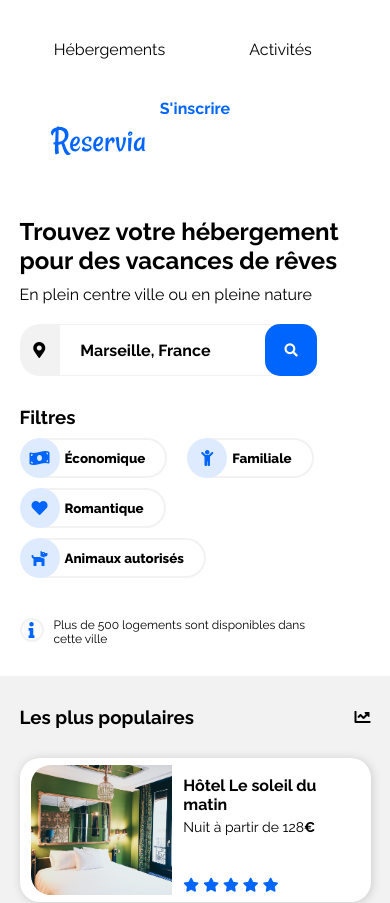
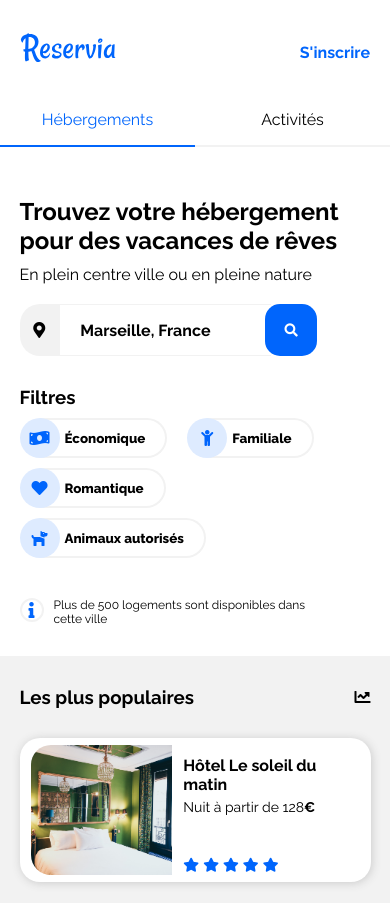
Before and after one commit to Nhutu/CedricArnaud_2_22122020, a plain HTML site: page index.html in a window 390 px wide. Shown: the top 903 px of the page. Drawn offline with Linux system fonts and the light colour scheme.

Commit message:
Fix menu responsive mobile

```diff
--- a/css/style.css
+++ b/css/style.css
@@ -7,9 +7,10 @@
 
 /** -- HEADER -- **/
 nav {
+    width: 91%;
     padding: 0;
     margin: 0;
-    display: flex;
+    display: inline-flex;
     flex-direction: row;
     justify-content: flex-end;
 }
@@ -20,15 +21,12 @@ nav {
     text-align: center;
 }
 
-#menu > .menu-item {
+.menu-item {
     display: inline-block;
     width: 167px;
     line-height: 100px;
     height: 50px;
-}
-
-.menu-item > a {
-    display: inline-block;
+    text-align: center;
     text-decoration: none;
     color: black;
 }
@@ -37,18 +35,25 @@ nav {
     border-top: 2px solid #0065FC;
 }
 
-.menu-item > a:hover {
+.menu-item:hover {
     color: #0065FC;
 }
 
-#sign-in > a {
+#sign-in {
     font-weight: 700;
     color: #0065FC;
 }
 
+#logo-container {
+    width: 90%;
+    margin: 0 auto;
+}
+
 #logo {
-    display: inline-block;
-    margin-left: 50px;
+    position: absolute;
+    display: block;
+    margin: 0 auto;
+    top: 50px;
 }
 
 /** -- MAIN -- **/
@@ -438,6 +443,50 @@ footer {
 
 /** -- RESPONSIVE MOBILE -- **/
 @media (max-width: 640px) {
+    #logo-container {
+        width: 35%;
+        margin: 0;
+    }
+
+    #logo {
+        position: relative;
+        top: 25px;
+    }
+
+    #menu-container {
+        display: flex;
+        flex-direction: column-reverse;
+        flex-wrap: wrap;
+        align-items: flex-end;
+    }
+
+    nav {
+        width: 100%;
+        display: flex;
+        flex-direction: row;
+        justify-content: center;
+    }
+
+    .active {
+        border-bottom: 2px solid #0065FC!important;
+        color: #0065FC;
+    }
+
+    #menu-container > nav > .menu-item {
+        line-height: 50px;
+        border-bottom: 2px solid #F2F2F2;
+    }
+
+    .menu-item {
+        width: 50%;
+    }
+
+    #sign-in {
+        line-height: 15px;
+        text-align: right;
+        padding-right: 20px;
+    }
+
     /* .m-20 {
         margin-left: 20px;
     } */
--- a/index.html
+++ b/index.html
@@ -18,15 +18,27 @@
 
 <body>
     <header>
-        <nav id="nav">
+        <!--<nav id="nav">
             <ul id="menu">
                 <li class="menu-item"><a href="#host">Hébergements</a></li>
                 <li class="menu-item"><a href="#activities-section">Activités</a></li>
                 <li class="menu-item" id="sign-in"><a href="">S'inscrire</a></li>
             </ul>
-        </nav>
+        </nav>-->
+        <div id="logo-container">
+            <img src="img/logo/Reservia.svg" id="logo" alt="Logo compagnie Reservia" />
+        </div>
 
-        <img src="img/logo/Reservia.svg" id="logo" alt="Logo compagnie Reservia" />
+        <div id="menu-container">
+            <nav>
+                <a href="" class="menu-item active">Hébergements</a>
+                <a href="" class="menu-item">Activités</a>
+            </nav>
+
+            <a href="" id="sign-in" class="menu-item">S'inscrire</a>
+        </div>
+
+
     </header>
 
     <main>
```
